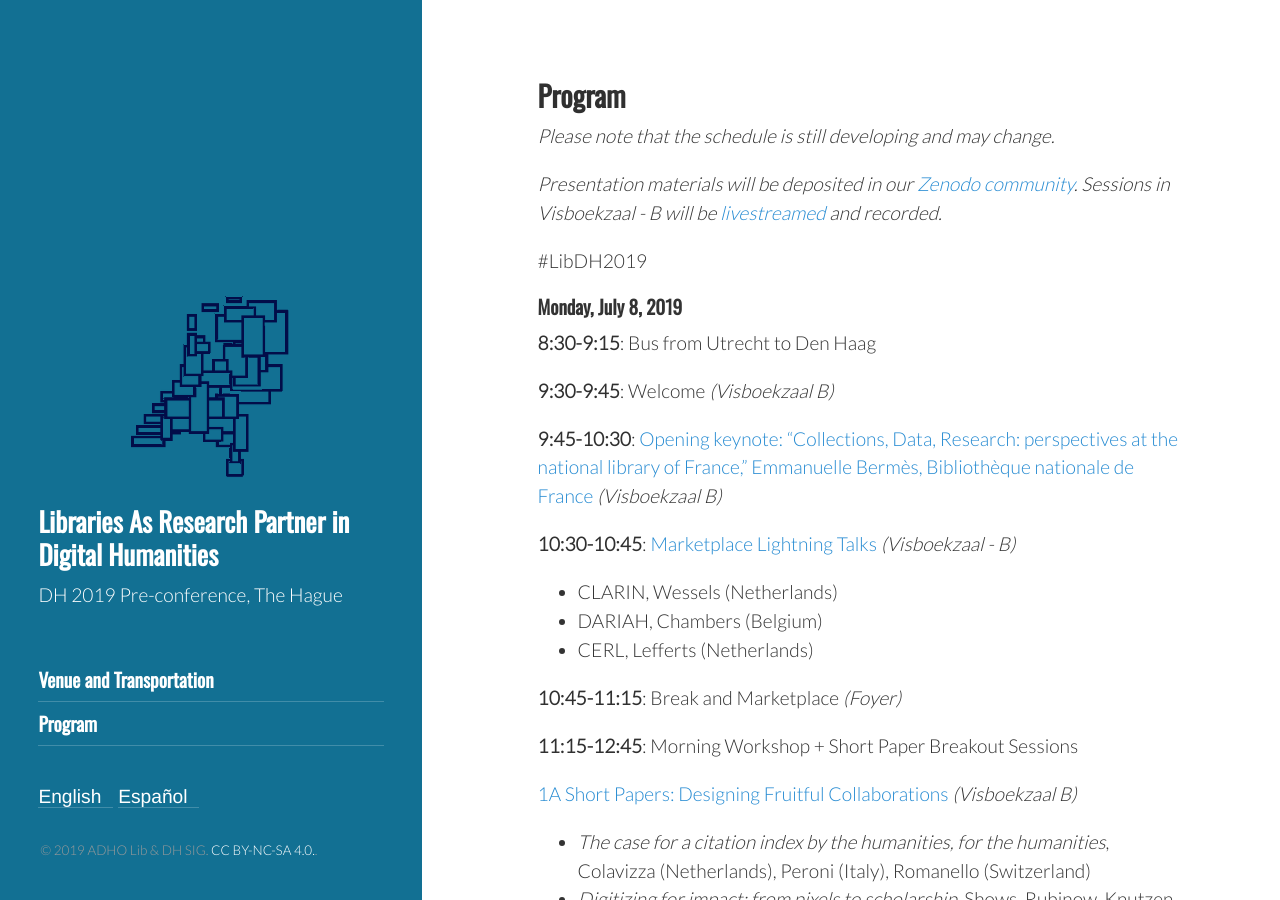
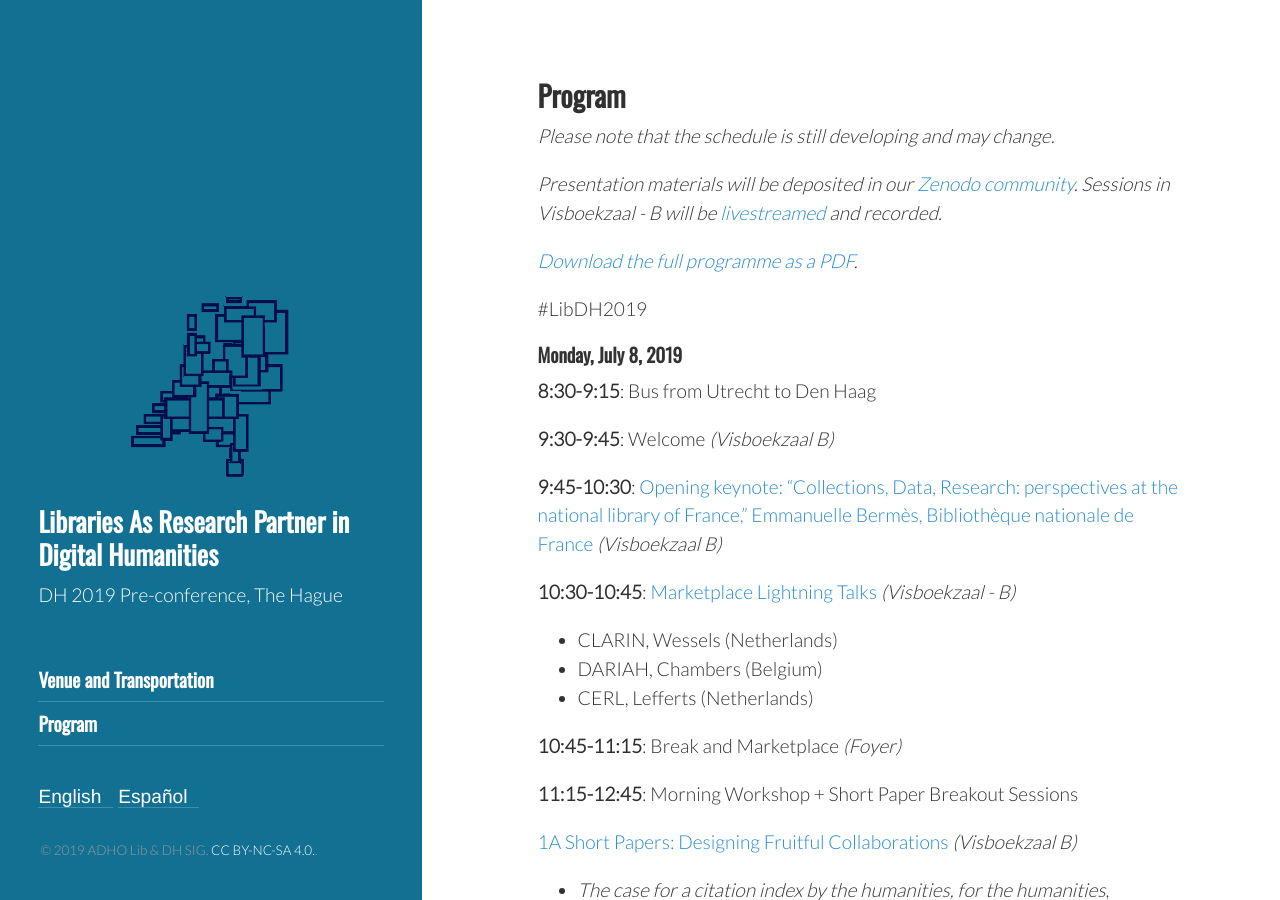
Before and after one commit to ADHOLibDH/dh2019-preconference, a Jekyll site: the page built from program.md, in a window 1280 px wide and 900 px high. Built offline with Jekyll 4.4.1, drawn with Linux system fonts in a browser that asks for light colours; some web fonts are replaced.

Commit message:
added programme PDF

```diff
--- a/program.md
+++ b/program.md
@@ -11,6 +11,8 @@ permalink: /program
 *Please note that the schedule is still developing and may change.*
 
 *Presentation materials will be deposited in our [Zenodo community](https://zenodo.org/communities/libraries-as-research-partner-2019/). Sessions in Visboekzaal - B will be [livestreamed](https://www.youtube.com/channel/UCWyzf7KYVGojimRC1hL3sBw) and recorded.*
+
+*[Download the full programme as a PDF](https://adholibdh.github.io/dh2019-preconference/assets/pdfs/LibDH2019_Programme.pdf).*
 
 #LibDH2019
 
```
